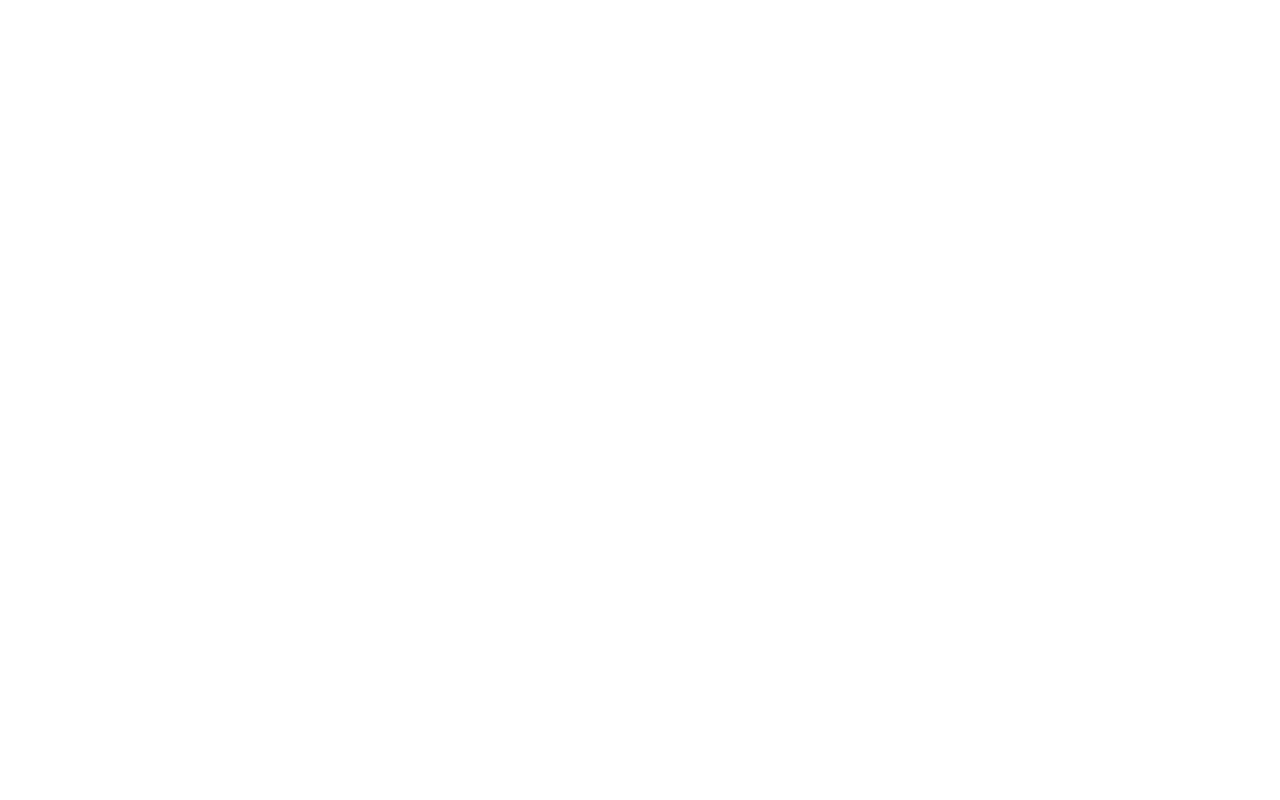
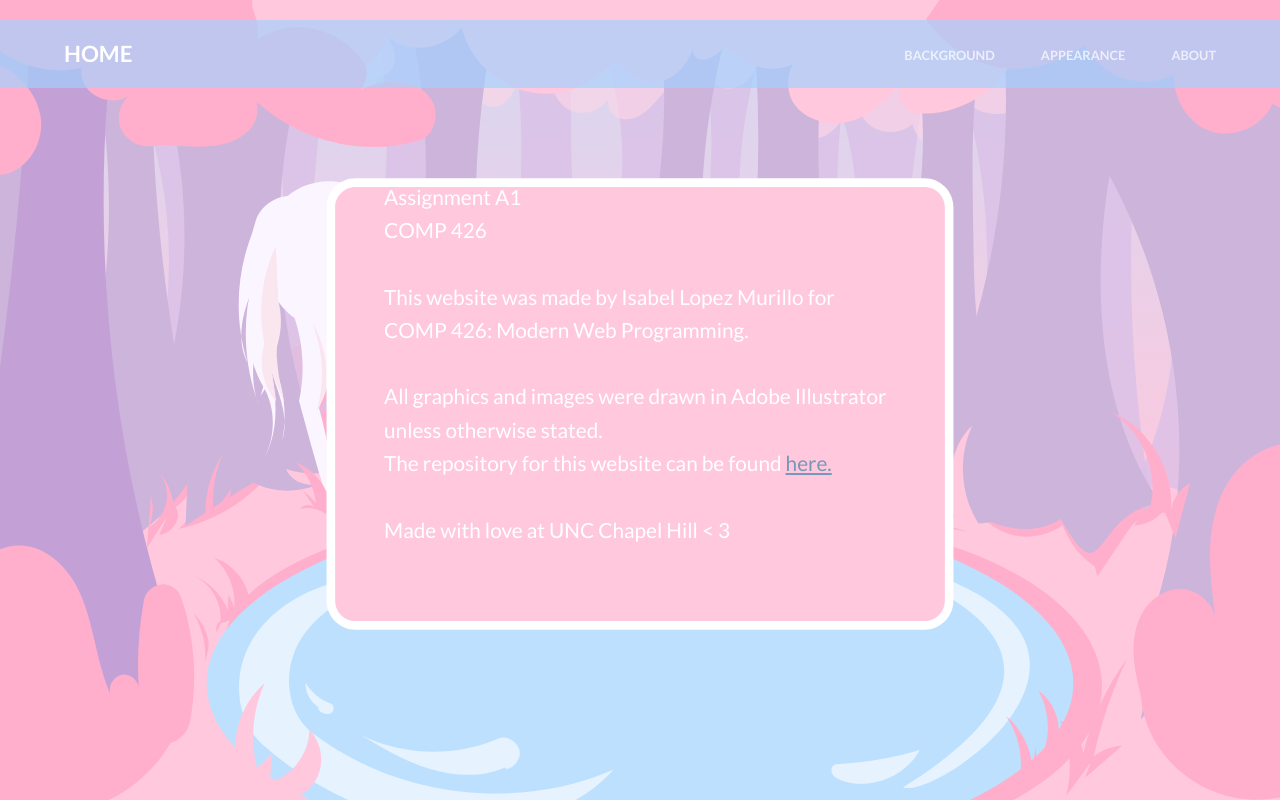
Before and after one commit to COMP426Spring2024/a01-AnaLopezMurillo, a plain HTML site: page pages/about.html in a window 1280 px wide. Drawn offline with Linux system fonts and the light colour scheme.

Commit message:
Add Pink_Block for text, edit pages content

```diff
--- a/pages/about.html
+++ b/pages/about.html
@@ -0,0 +1,49 @@
+<!DOCTYPE html>
+
+<head>
+    <title>About</title>
+    <link rel="stylesheet" type="text/css" href="../style.css">
+    <link href='https://fonts.googleapis.com/css?family=Lato:400,700' rel='stylesheet' type='text/css'>
+
+</head>
+
+<body>
+    <!-- Landing page BG image -->
+    <header-index>
+    </header-index>
+
+    <!--Navigation Bar-->
+    <nav class="navbar">
+        <a href="index.html" class="nav-logo">HOME</a>
+        <ul class="nav-menu">
+            <li><a href="background.html">BACKGROUND</a></li>
+            <li><a href="appearance.html">APPEARANCE</a></li>
+            <li><a href="about.html">ABOUT</a></li>
+        </ul>
+    </nav>
+    <figure></figure>
+
+    <!-- Page Content-->
+    <div class="content-container first-item">
+        <div class="image-text-container">
+            <img src="../graphics/Pink_Block.svg" alt="Pink Block Image for Text"
+            class="pink_block">
+            <p class="block-text">
+                Assignment A1
+                <br>
+                COMP 426
+                <br><br>
+                This website was made by Isabel Lopez Murillo for COMP 426: Modern Web Programming.
+                <br>
+                <br>
+                All graphics and images were drawn in Adobe Illustrator unless otherwise stated.
+                <br>
+                The repository for this website can be found <a style="color:#7598b8;" href="https://github.com/COMP426Spring2024/a01-AnaLopezMurillo?tab=readme-ov-file">here.</a>
+                <br><br>
+                Made with love at UNC Chapel Hill &lt 3
+            </p>
+           </div>
+    </div>
+
+
+</body>
--- a/style.css
+++ b/style.css
@@ -1,8 +1,8 @@
-/* Reset some basic elements */
 body, h1, p, ul, li {
     margin: 0;
     padding: 0;
 }
+
 
 body {
     font-family: 'Lato', sans-serif;
@@ -10,9 +10,27 @@ body {
     color: #292929;
 }
 
+title-text {
+    color:#fff;
+    background-color:#ffc8dd8c;
+    font-size: 3rem;
+    font-family:Georgia, 'Times New Roman', Times, serif;
+    font-weight:900;
+    margin-left:39vw;
+    position:fixed;
+    top: 120px;
+    padding:0.4rem;
+}
+
+title-text:hover {
+    background-color:#ffc8ddc1;
+}
+
+/* Page Headers */
 header-index {
     /* background-color: #ffc8dd00; */
     background: url('graphics/Unicorns_Main.svg') no-repeat center center/cover;
+    border:#fff;
     top: 0;
     left: 0;
     width: 100vw;
@@ -20,12 +38,13 @@ header-index {
     display: flex;
     justify-content: center;
     align-items: center;
-    z-index:0;
+    /* Remember to set z-index to negative !!!*/
+    z-index:-1;
     overflow: hidden;
     position:fixed;
 }
 
-/* Navbar Styles */
+/* Navbar */
 .navbar {
     display: flex;
     justify-content: space-between;
@@ -60,6 +79,39 @@ header-index {
     text-decoration: none;
     font-weight: 900;
     font-size:0.8rem;
+}
+
+/* Block styles (for text content) */
+.pink_block {
+    width:100%;
+    display: block;
+}
+
+.first-item {
+    padding-top: 5vw;
+}
+
+.content-container {
+    display: flex;
+    justify-content: center;
+    align-items: center;
+
+}
+
+.image-text-container {
+    position: relative;
+    /* padding-left:40vh; */
+    width: 50%;
+}
+
+.block-text {
+    font-size:1.3rem;
+    position: absolute;
+    top: 42%;  /* Adjust as necessary */
+    left: 50%; /* Adjust as necessary */
+    transform: translate(-50%, -50%);
+    color: white;
+    width: 80%;
 }
 
 /* Hero Section */
```
Also changed, not shown: pages/appearance.html (+33 -0 lines), pages/background.html (+7 -8 lines), pages/index.html (+6 -6 lines), graphics/Pink_Block.svg (added).
